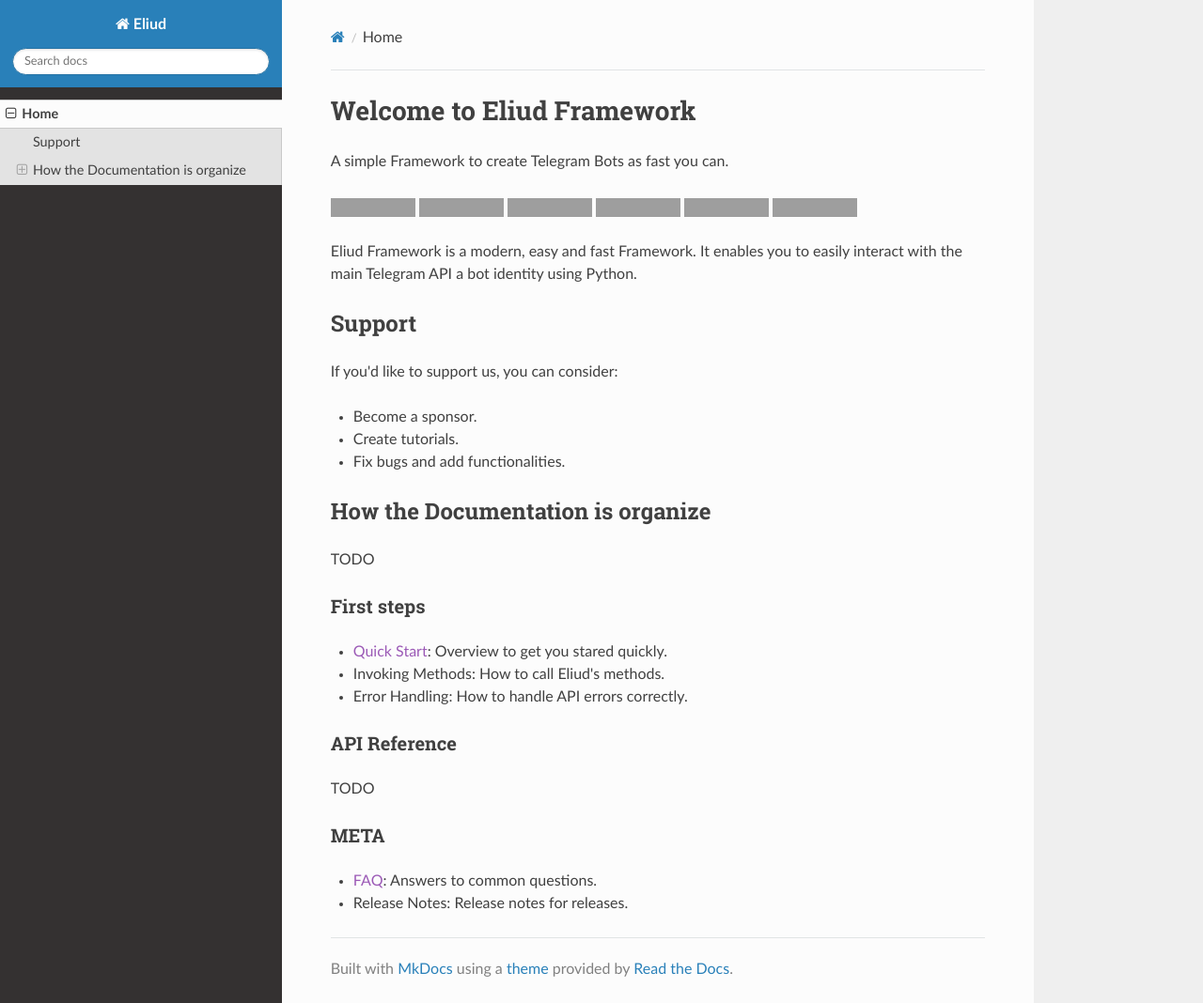
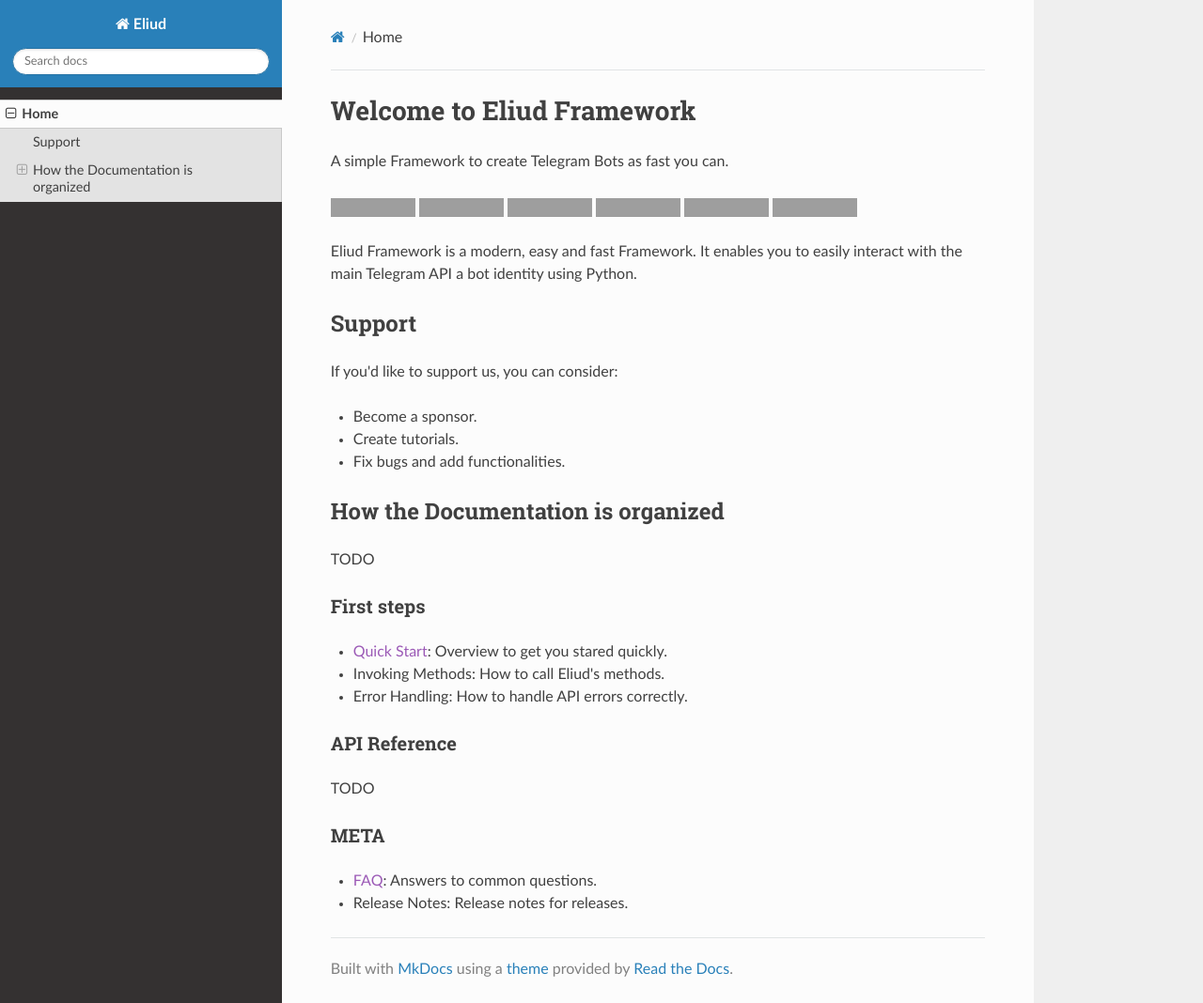
Before and after one commit to ragnarok22/eliud, an MkDocs documentation site: the page built from docs/index.md, in a window 1280 px wide and 1068 px high. Shown: the whole window at 94% size. Built offline with MkDocs 1.6.1, drawn with Linux system fonts in a browser that asks for light colours; nearby versions of some CDN libraries; grey boxes are pictures that could not be loaded.

```diff
--- a/docs/index.md
+++ b/docs/index.md
@@ -20,7 +20,7 @@ If you'd like to support us, you can consider:
 * Fix bugs and add functionalities.
 
 
-## How the Documentation is organize
+## How the Documentation is organized
 
 TODO
 
--- a/pyproject.toml
+++ b/pyproject.toml
@@ -34,6 +34,7 @@ classifiers = [
 python = "^3.8"
 asgiref = "^3.5.2"
 pytz = "^2022.6"
+python-telegram-bot = "^13.14"
 
 
 [tool.poetry.group.docs.dependencies]
```
Also changed, not shown: 1 other file.
